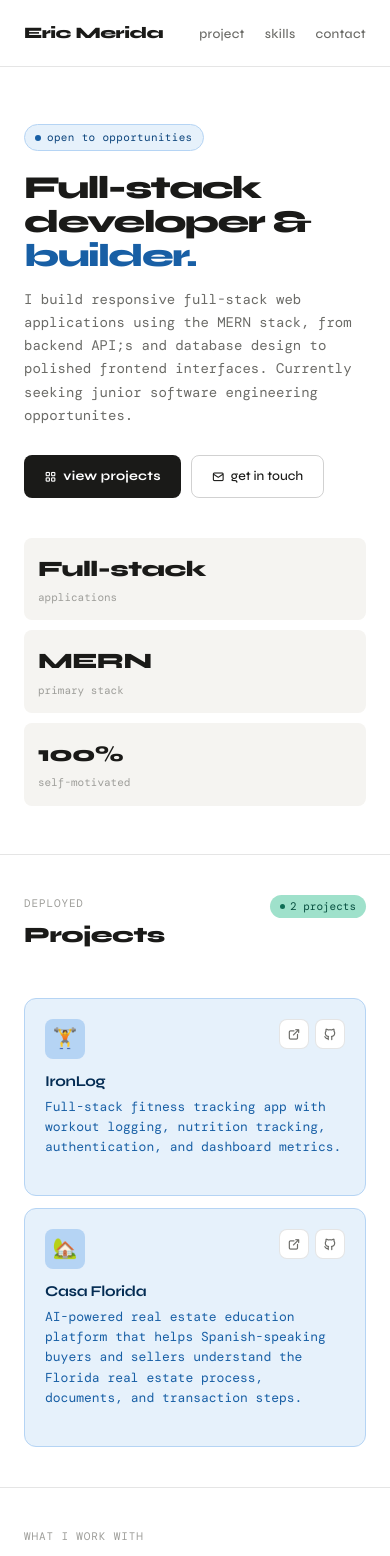
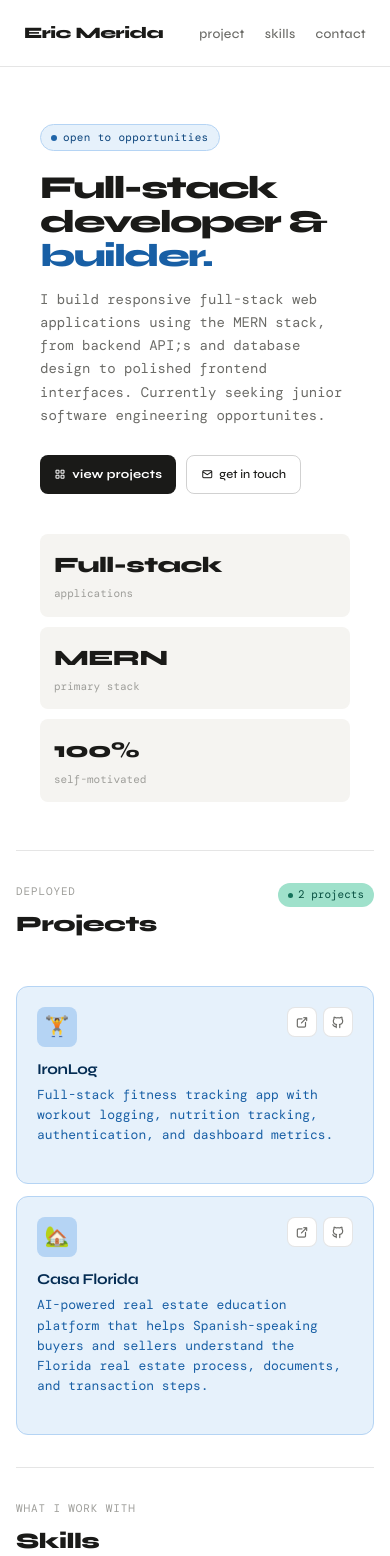
Before and after one commit to EricMerida/Portfolio, a React (Vite) app: page / in a window 390 px wide. Shown: the top 1556 px of the page. Built offline with nearby package versions, Linux system fonts and the light colour scheme; the HTML template or start-up script is replaced by a standard one; a web font is replaced by a local one.

Commit message:
Refactor global CSS for light and dark themes

```diff
--- a/src/styles/global.css
+++ b/src/styles/global.css
@@ -1,4 +1,4 @@
-/* ── Design tokens ── */
+/* ── Design tokens: Light (default) ── */
 :root {
   --font-display: 'Syne', sans-serif;
   --font-mono: 'DM Mono', monospace;
@@ -11,14 +11,12 @@
   --color-border: rgba(0, 0, 0, 0.1);
   --color-border-mid: rgba(0, 0, 0, 0.18);
 
-  /* Blue ramp */
   --blue-50: #e6f1fb;
   --blue-100: #b5d4f4;
   --blue-600: #185fa5;
   --blue-800: #0c447c;
   --blue-900: #042c53;
 
-  /* Teal ramp */
   --teal-100: #9fe1cb;
   --teal-600: #0f6e56;
   --teal-800: #085041;
@@ -27,8 +25,8 @@
   --radius-lg: 12px;
 }
 
-@media (prefers-color-scheme: dark) {
-  :root {
+/* ── Dark theme — toggled via data-theme on <html> ── */
+[data-theme='dark'] {
   --color-bg: #1a1a18;
   --color-bg-secondary: #252523;
   --color-text: #f0efe8;
@@ -47,7 +45,6 @@
   --teal-600: #5dcaa5;
   --teal-800: #9fe1cb;
 }
-}
 
 /* ── Reset & base ── */
 *, *::before, *::after { box-sizing: border-box; margin: 0; padding: 0; }
@@ -60,6 +57,7 @@ body {
   color: var(--color-text);
   line-height: 1.6;
   -webkit-font-smoothing: antialiased;
+  transition: background 0.2s ease, color 0.2s ease;
 }
 
 a { color: inherit; text-decoration: none; }
@@ -75,11 +73,12 @@ button {
 .portfolio {
   max-width: 760px;
   margin: 0 auto;
+  padding: 0 1.5rem;
 }
 
 /* ── Shared section styles ── */
 .section {
-  padding: 2.5rem 1.5rem;
+  padding: 2.5rem 0;
   border-bottom: 0.5px solid var(--color-border);
 }
 
@@ -112,6 +111,7 @@ button {
   font-weight: 600;
   letter-spacing: 0.02em;
   transition: opacity 0.15s;
+  white-space: nowrap;
 }
 
 .btn-primary:hover { opacity: 0.8; }
@@ -128,6 +128,7 @@ button {
   font-size: 13px;
   font-weight: 500;
   transition: background 0.15s;
+  white-space: nowrap;
 }
 
 .btn-secondary:hover { background: var(--color-bg-secondary); }
@@ -172,3 +173,11 @@ button {
 }
 
 .pulse { animation: pulse 2s ease-in-out infinite; }
+
+/* ── Mobile ── */
+@media (max-width: 480px) {
+  .portfolio { padding: 0 1rem; }
+  .section   { padding: 2rem 0; }
+  .btn-primary,
+  .btn-secondary { padding: 9px 14px; font-size: 12px; }
+}
```
Lines whose indentation alone changed are shown as unchanged.
